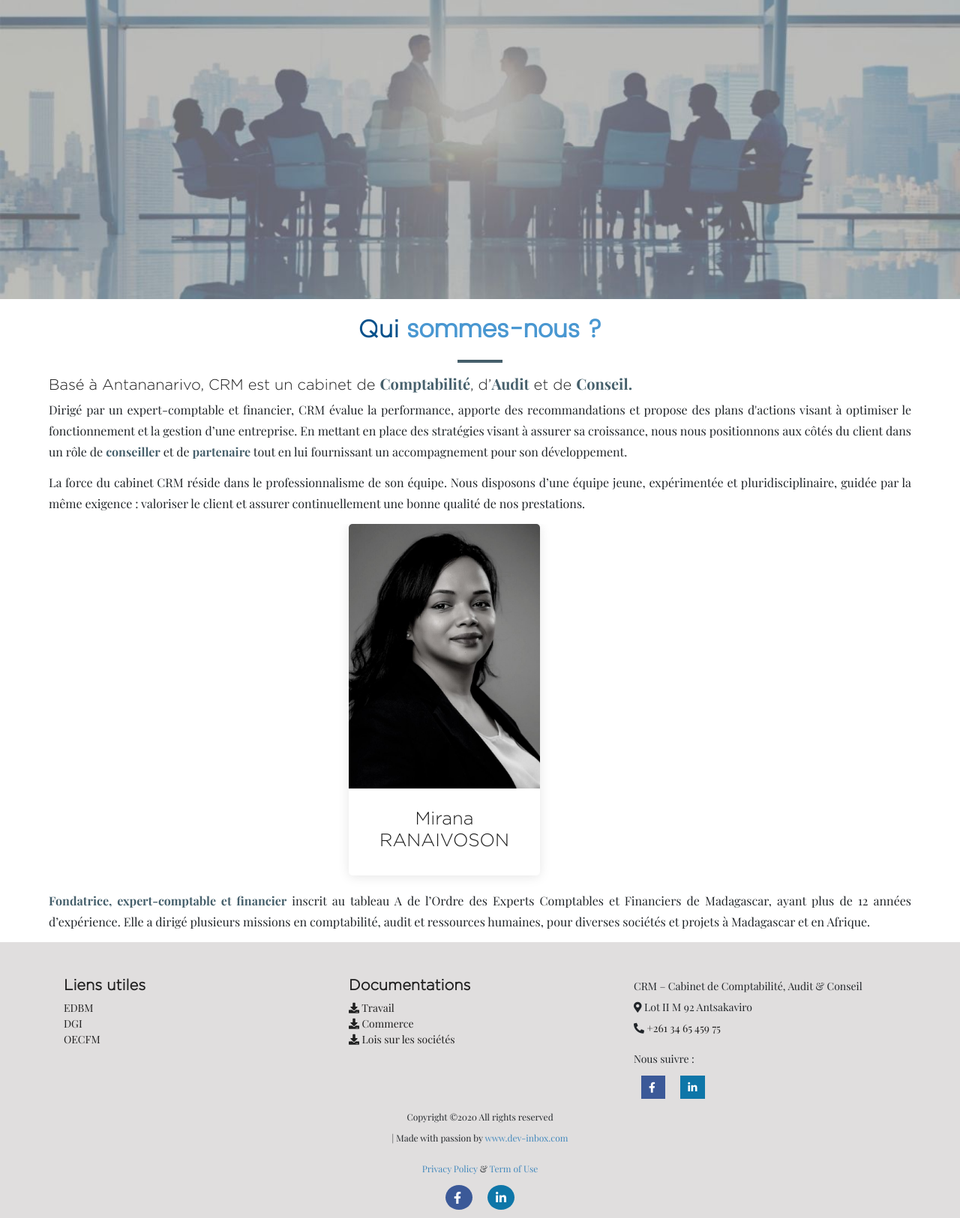
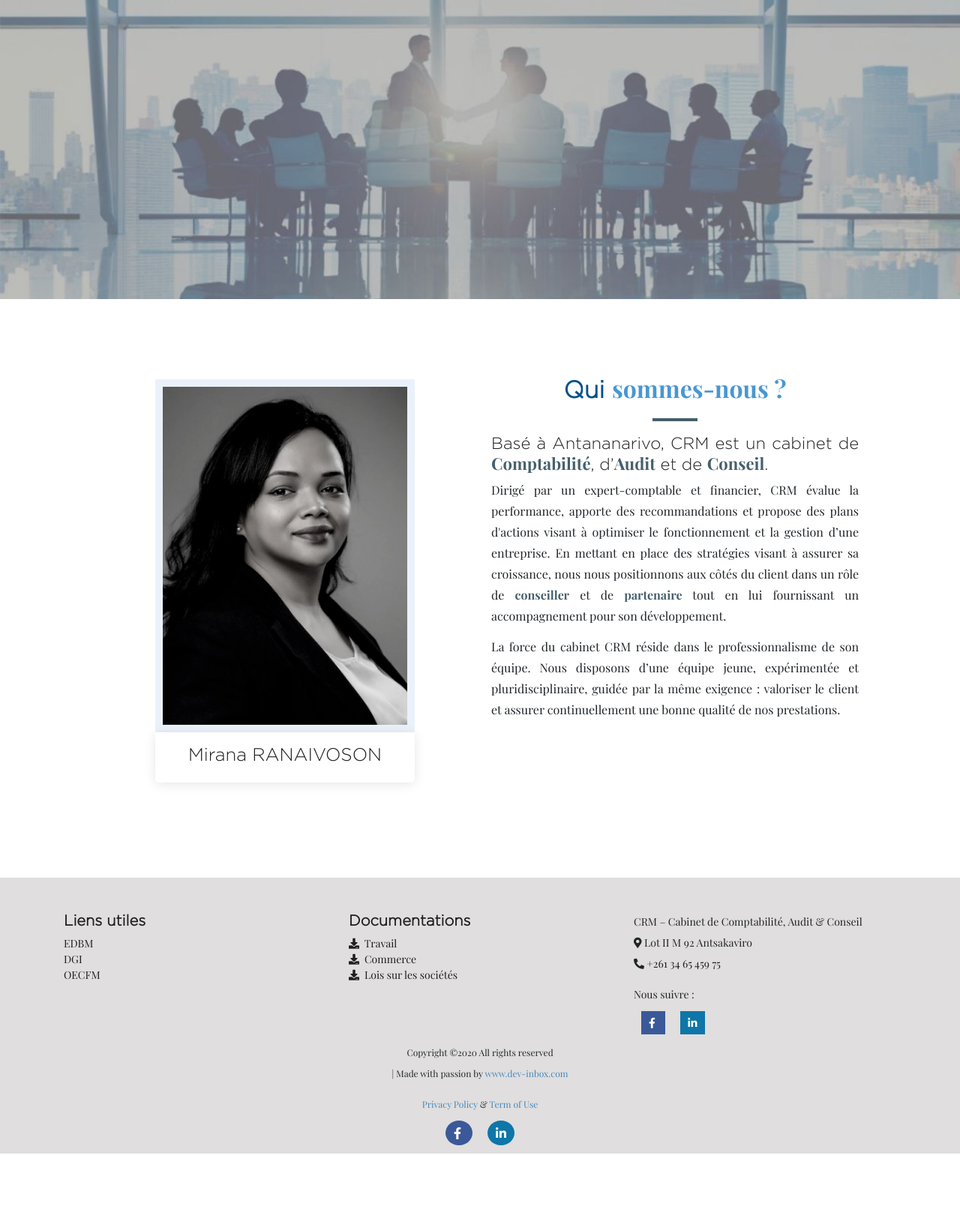
Before and after one commit to hery0011/cabinet_CRM, a PHP site: page /cabinet_qui_sommes_nous.html in a window 1280 px wide. Shown: the part 126-1751 px from the top of the page at 75% size. After the commit the page ends 1665 px from the top, so only its background shows below. Run offline with PHP 8.4, Linux system fonts and the light colour scheme; some web fonts are replaced.

Commit message:
version 24/11/2020

```diff
--- a/cabinet_missions.html
+++ b/cabinet_missions.html
@@ -132,9 +132,9 @@
 		                                <strong>Documentations</strong>
 		                            </h3>
 		                            <ul>
-		                                <li><a target="_blank" href="https://edbm.mg/sitemap/main-doeuvre/?lang=fr"><i class="fa fa-download"></i> Travail</a></li>
-		                                <li><a target="_blank" href="https://edbm.mg/sitemap/commerce/?lang=fr"><i class="fa fa-download"></i> Commerce</a></li>
-		                                <li><a target="_blank" href="https://edbm.mg/sitemap/lois-sur-les-societes/?lang=fr"><i class="fa fa-download"></i> Lois sur les sociétés</a></li>
+		                                <li><a target="_blank" href="https://edbm.mg/sitemap/main-doeuvre/?lang=fr"><i class="fa fa-download"></i>&nbsp Travail</a></li>
+		                                <li><a target="_blank" href="https://edbm.mg/sitemap/commerce/?lang=fr"><i class="fa fa-download"></i>&nbsp Commerce</a></li>
+		                                <li><a target="_blank" href="https://edbm.mg/sitemap/lois-sur-les-societes/?lang=fr"><i class="fa fa-download"></i>&nbsp Lois sur les sociétés</a></li>
 		                            </ul>
 		                        </div>
 		                    </div>
--- a/cabinet_qui_sommes_nous.html
+++ b/cabinet_qui_sommes_nous.html
@@ -75,94 +75,44 @@
     <div id="banner" class="banner-cabinet"></div>
 
     <!-- BODY -->
-    <div class="container-fluid">
-        <div class="row">
-
    <section>
-                <div class="container-fluid">
+            <div class="container">
                 <div class="about">
                     <div class="row">
-                             <div class="col-md-12">
-                                <div class="missions">
-                                    <h2 class="title text-center"><strong>Qui <span style="color:#4997d1; font-family: 'Poppins'; ">sommes-nous ?</span> </strong></h2>
+                    <div class="col-md-6">
+                        <div class="about-img wow zoomIn">
+                            <div class="founder-img">
+                                <img src="img/images/fondatrice.jpg">
+                            </div>
+                            <div class="founder-description">
+                                <p class="text-justify founder-description-txt">
+                                    Fondatrice, <b>expert-comptable</b> et <b>financier</b> inscrit au tableau A de l’Ordre des Experts Comptables et Financiers de Madagascar, ayant plus de 12 années d’expérience. Elle a dirigé plusieurs missions en comptabilité, audit et ressources humaines, pour diverses sociétés et projets à Madagascar et en Afrique.
+                                </p>
+                            </div>
+                            <div class="founder-name">
+                                <h4>Mirana RANAIVOSON</h4>
+                            </div>
+                        </div>
+
+                    </div>
+                    <div class="col-md-6">
+                        <div class="about-content wow slideInRight">
+                            <h2 class="title text-center"><strong>Qui <span style="color:#4997d1;">sommes-nous ?</span> </strong></h2>
                             <hr class="separator">
-                                    <h5 class="text-justify">Basé à Antananarivo, CRM est un cabinet de <span style="font-weight: bold; color: #46606c;">Comptabilité</span>, d’<span style="font-weight: bold; color: #46606c;">Audit</span> et de <span style="font-weight: bold; color: #46606c;">Conseil.</span></h5>
+                            <h5 class="text-justify"><span class="qui_description">Basé à Antananarivo, CRM est un cabinet de <span style="font-weight: bold; color: #46606c;">Comptabilité</span>, d’<span style="font-weight: bold; color: #46606c;">Audit</span> et de <span style="font-weight: bold; color: #46606c;">Conseil</span>.</span></h5>
                             <p class="text-justify">
                                 Dirigé par un expert-comptable et financier, CRM évalue la performance, apporte des recommandations et propose des plans d'actions visant à optimiser le fonctionnement et la gestion d’une entreprise. En mettant en place des stratégies visant à assurer sa croissance, nous nous positionnons aux côtés du client dans un rôle de <span style="font-weight: bold; color: #46606c;">conseiller</span> et de <span style="font-weight: bold; color: #46606c;">partenaire</span> tout en lui fournissant un accompagnement pour son développement.
                             </p >
+
                             <p class="text-justify">
                                 La force du cabinet CRM réside dans le professionnalisme de son équipe. Nous disposons d’une équipe jeune, expérimentée et pluridisciplinaire, guidée par la même exigence : valoriser le client et assurer continuellement une bonne qualité de nos prestations.
                             </p>
                         </div>
                     </div>
                 </div>
-
-                        <!-- FONDATRICE -->
-                        <!-- <div class="row">
-                            <div class="col-md-12 img-content">
-                                <div class="about-img wow zoomIn">
-                                    <img src="img/images/fondatrice.jpg">
-                                </div>
-                            </div>
-                        </div> -->
-                        <!-- FONDATRICE -->
-
-                        <!-- FONDATRICE -->
-                        <div class="row">
-                            <div class="col-md-12">
-                                <!-- ======= Team Section ======= -->
-                                    <section id="team" class="team section-bg">
-                                      <div class="container div_fondatrice">
-                                        <div class="row">
-                                        <div class="col-lg-4 d-flex align-items-stretch"></div>
-
-                                          <div class="col-lg-3 d-flex align-items-stretch">
-                                            <div class="member" data-aos="fade-up" data-aos-delay="100">
-                                              <div class="member-img">
-                                                <img src="img/images/fondatrice.jpg" class="img-fluid" alt="Mirana RANAIVOSON">
-                                                <div class="social">
-                                                  <a href=""><i class="icofont-twitter"></i></a>
-                                                  <a href=""><i class="icofont-facebook"></i></a>
-                                                  <a href=""><i class="icofont-instagram"></i></a>
-                                                  <a href=""><i class="icofont-linkedin"></i></a>
-                                                </div>
-                                              </div>
-                                              <div class="member-info">
-                                                <h4>Mirana RANAIVOSON</h4>
-                                                <!-- <span>Chief Executive Officer</span> -->
-                                              </div>
-                                            </div>
-                                          </div>
-
-                                        <div class="col-lg-3 d-flex align-items-stretch"></div>
-                                        <div class="col-lg-2 d-flex align-items-stretch"></div>
-                                      </div>
-                                    </section>
-                                    <!-- End Team Section -->
-                            </div>
-                        </div>
-                        <!-- FONDATRICE -->
-
-
-                        <div class="row">
-                            <div class="col-md-12">
-                                <p class="text-justify">
-                                    <span style="font-weight: bold; color: #46606c;">Fondatrice, expert-comptable et financier</span> inscrit au tableau A de l’Ordre des Experts Comptables et Financiers de Madagascar, ayant plus de 12 années d’expérience. Elle a dirigé plusieurs missions en comptabilité, audit  et ressources humaines, pour diverses sociétés et projets à Madagascar et en Afrique.
-                                </p>
-                            </div>
-                        </div>
-
-
-
-
-
                 </div>
             </div>
         </section>
-
-
-        </div>
-    </div>
     <!-- BODY -->
 
     <!-- FOOTER -->
@@ -192,9 +142,9 @@
                                         <strong>Documentations</strong>
                                     </h3>
                                     <ul>
-                                        <li><a target="_blank" href="https://edbm.mg/sitemap/main-doeuvre/?lang=fr"><i class="fa fa-download"></i> Travail</a></li>
-                                        <li><a target="_blank" href="https://edbm.mg/sitemap/commerce/?lang=fr"><i class="fa fa-download"></i> Commerce</a></li>
-                                        <li><a target="_blank" href="https://edbm.mg/sitemap/lois-sur-les-societes/?lang=fr"><i class="fa fa-download"></i> Lois sur les sociétés</a></li>
+                                        <li><a target="_blank" href="https://edbm.mg/sitemap/main-doeuvre/?lang=fr"><i class="fa fa-download"></i>&nbsp Travail</a></li>
+                                        <li><a target="_blank" href="https://edbm.mg/sitemap/commerce/?lang=fr"><i class="fa fa-download"></i>&nbsp Commerce</a></li>
+                                        <li><a target="_blank" href="https://edbm.mg/sitemap/lois-sur-les-societes/?lang=fr"><i class="fa fa-download"></i>&nbsp Lois sur les sociétés</a></li>
                                     </ul>
                                 </div>
                             </div>
--- a/cabinet_valeurs.html
+++ b/cabinet_valeurs.html
@@ -169,9 +169,9 @@
 		                                <strong>Documentations</strong>
 		                            </h3>
 		                            <ul>
-		                                <li><a target="_blank" href="https://edbm.mg/sitemap/main-doeuvre/?lang=fr"><i class="fa fa-download"></i> Travail</a></li>
-		                                <li><a target="_blank" href="https://edbm.mg/sitemap/commerce/?lang=fr"><i class="fa fa-download"></i> Commerce</a></li>
-		                                <li><a target="_blank" href="https://edbm.mg/sitemap/lois-sur-les-societes/?lang=fr"><i class="fa fa-download"></i> Lois sur les sociétés</a></li>
+		                                <li><a target="_blank" href="https://edbm.mg/sitemap/main-doeuvre/?lang=fr"><i class="fa fa-download"></i>&nbsp Travail</a></li>
+		                                <li><a target="_blank" href="https://edbm.mg/sitemap/commerce/?lang=fr"><i class="fa fa-download"></i>&nbsp Commerce</a></li>
+		                                <li><a target="_blank" href="https://edbm.mg/sitemap/lois-sur-les-societes/?lang=fr"><i class="fa fa-download"></i>&nbsp Lois sur les sociétés</a></li>
 		                            </ul>
 		                        </div>
 		                    </div>
--- a/contact.html
+++ b/contact.html
@@ -173,9 +173,9 @@
 		                                <strong>Documentations</strong>
 		                            </h3>
 		                            <ul>
-		                                <li><a target="_blank" href="https://edbm.mg/sitemap/main-doeuvre/?lang=fr"><i class="fa fa-download"></i> Travail</a></li>
-		                                <li><a target="_blank" href="https://edbm.mg/sitemap/commerce/?lang=fr"><i class="fa fa-download"></i> Commerce</a></li>
-		                                <li><a target="_blank" href="https://edbm.mg/sitemap/lois-sur-les-societes/?lang=fr"><i class="fa fa-download"></i> Lois sur les sociétés</a></li>
+		                                <li><a target="_blank" href="https://edbm.mg/sitemap/main-doeuvre/?lang=fr"><i class="fa fa-download"></i>&nbsp Travail</a></li>
+		                                <li><a target="_blank" href="https://edbm.mg/sitemap/commerce/?lang=fr"><i class="fa fa-download"></i>&nbsp Commerce</a></li>
+		                                <li><a target="_blank" href="https://edbm.mg/sitemap/lois-sur-les-societes/?lang=fr"><i class="fa fa-download"></i>&nbsp Lois sur les sociétés</a></li>
 		                            </ul>
 		                        </div>
 		                    </div>
--- a/css/style.css
+++ b/css/style.css
@@ -304,6 +304,9 @@ a.log-btn:hover {
 	/*text-align: center;*/
 	color: #07518b;
 }
+
+
+
 
 .service-icon {
 	display: inline-block;
@@ -867,7 +870,7 @@ box-shadow: rgba(0, 0, 0, 0.15) 0px 0px 5px 3px;
 	border: 1px solid #4997d1;
 	padding: 20px;
 	width: 350px;
-	height: 370px;
+	height: 310px;
 	margin: 15px auto;
 }
 
@@ -1132,57 +1135,78 @@ log-main
 }
 
 .about {
-	padding-right: 50px;
-	padding-left: 50px;
+	padding: 50px;
 	box-sizing: border-box;
 	display: block;
 }
 .about-img {
-	padding: 80px;
+	text-align: center;
+	padding: 57px 72px;
+	position: relative;
+	overflow: hidden;
 }
-.about-img img {
+.founder-img img {
 	width: 100%;
-	position: relative;
-	border: 10px solid white;
+	border: 10px solid #ebf1fa;
 	transition: all 1s ease-in-out
 }
-.about-img img:hover {
-	transform: scale(1.1);
+.founder-img {
+	position: relative;
 }
-.about-img::before {
-    position: absolute;
-	left: 50px;
-	top: 35px;
-	width: 65%;
-	height: 77%;
-	z-index: -1;
+.about-img:hover .founder-img::before {
+	height: 100%;
+}
+.founder-img::before {
 	content: '';
-	background-color: #ebf1fa;
-	transition: .5s;
+	background-color: #46606c;
+	bottom: 0;
+	left: 0;
+	position: absolute;
+	width: 100%;
+	height: 0;
+	opacity: 0.7;
+	transition: height 500ms ease-in-out;
 }
-.about-img::after {
-   position: absolute;
-	right: 48px;
-	bottom: 35px;
-	width: 65%;
-	height: 75%;
-	z-index: -1;
-	content: '';
-	background-color: #ebf1fa;
-	transition: .5s;
+.founder-description {
+	position: absolute;
+	color: #fff;
+	bottom: -330px;
+	left: 0;
+	padding: 91px;
+	transition: bottom 500ms ease-in-out;
 }
-
-
+.founder-name {
+	padding: 15px;
+	text-align: center;
+	border-radius: 5px;
+	border-top-left-radius: 0;
+	border-top-right-radius: 0;
+	border-bottom-right-radius: 5px;
+	border-bottom-left-radius: 5px;
+	box-shadow: 0px 2px 15px rgba(0, 0, 0, 0.1);
+	margin-bottom: 20px;
+	position: relative;
+	z-index: 1;
+}
+.about-img:hover .founder-description {
+	bottom: 47px;
+}
+.about-content {
+	padding-top: 30px;
+}
+.about-content h3 {
+	margin-bottom: 25px;
+}
 .img-content {
 	max-width: 100px;
 	max-height : 100px;
 }
 
 .qui_description {
-	color: #696592;
+	/*color: #696592; */
 	font-weight: 400;
 	font-size: 22px;
-	font-style: italic;
+	font-family: Gotham;
 }
 
 
--- a/devis.html
+++ b/devis.html
@@ -303,9 +303,9 @@
 		                                <strong>Documentations</strong>
 		                            </h3>
 		                            <ul>
-		                                <li><a target="_blank" href="https://edbm.mg/sitemap/main-doeuvre/?lang=fr"><i class="fa fa-download"></i> Travail</a></li>
-		                                <li><a target="_blank" href="https://edbm.mg/sitemap/commerce/?lang=fr"><i class="fa fa-download"></i> Commerce</a></li>
-		                                <li><a target="_blank" href="https://edbm.mg/sitemap/lois-sur-les-societes/?lang=fr"><i class="fa fa-download"></i> Lois sur les sociétés</a></li>
+		                                <li><a target="_blank" href="https://edbm.mg/sitemap/main-doeuvre/?lang=fr"><i class="fa fa-download"></i>&nbsp Travail</a></li>
+		                                <li><a target="_blank" href="https://edbm.mg/sitemap/commerce/?lang=fr"><i class="fa fa-download"></i>&nbsp Commerce</a></li>
+		                                <li><a target="_blank" href="https://edbm.mg/sitemap/lois-sur-les-societes/?lang=fr"><i class="fa fa-download"></i>&nbsp Lois sur les sociétés</a></li>
 		                            </ul>
 		                        </div>
 		                    </div>
--- a/js/main.js
+++ b/js/main.js
@@ -22,3 +22,10 @@ $('.hamburger').click(function(){
 $('.nav-drop-menu').click(function(){
 	$(this).next().toggle();
 })
+
+$('.about-img img').on('mouseover', function(){
+	$('.founder-description').addClass('show-description')
+})
+$('.about-img img').on('mouseleave', function(){
+	$('.founder-description').removeClass('show-description')
+})
--- a/service_conseil.html
+++ b/service_conseil.html
@@ -150,9 +150,9 @@
 		                                <strong>Documentations</strong>
 		                            </h3>
 		                            <ul>
-		                                <li><a target="_blank" href="https://edbm.mg/sitemap/main-doeuvre/?lang=fr"><i class="fa fa-download"></i> Travail</a></li>
-		                                <li><a target="_blank" href="https://edbm.mg/sitemap/commerce/?lang=fr"><i class="fa fa-download"></i> Commerce</a></li>
-		                                <li><a target="_blank" href="https://edbm.mg/sitemap/lois-sur-les-societes/?lang=fr"><i class="fa fa-download"></i> Lois sur les sociétés</a></li>
+		                                <li><a target="_blank" href="https://edbm.mg/sitemap/main-doeuvre/?lang=fr"><i class="fa fa-download"></i>&nbsp Travail</a></li>
+		                                <li><a target="_blank" href="https://edbm.mg/sitemap/commerce/?lang=fr"><i class="fa fa-download"></i>&nbsp Commerce</a></li>
+		                                <li><a target="_blank" href="https://edbm.mg/sitemap/lois-sur-les-societes/?lang=fr"><i class="fa fa-download"></i>&nbsp Lois sur les sociétés</a></li>
 		                            </ul>
 		                        </div>
 		                    </div>
--- a/service_expertise.html
+++ b/service_expertise.html
@@ -169,9 +169,9 @@
 		                                <strong>Documentations</strong>
 		                            </h3>
 		                            <ul>
-		                                <li><a target="_blank" href="https://edbm.mg/sitemap/main-doeuvre/?lang=fr"><i class="fa fa-download"></i> Travail</a></li>
-		                                <li><a target="_blank" href="https://edbm.mg/sitemap/commerce/?lang=fr"><i class="fa fa-download"></i> Commerce</a></li>
-		                                <li><a target="_blank" href="https://edbm.mg/sitemap/lois-sur-les-societes/?lang=fr"><i class="fa fa-download"></i> Lois sur les sociétés</a></li>
+		                                <li><a target="_blank" href="https://edbm.mg/sitemap/main-doeuvre/?lang=fr"><i class="fa fa-download"></i>&nbsp Travail</a></li>
+		                                <li><a target="_blank" href="https://edbm.mg/sitemap/commerce/?lang=fr"><i class="fa fa-download"></i>&nbsp Commerce</a></li>
+		                                <li><a target="_blank" href="https://edbm.mg/sitemap/lois-sur-les-societes/?lang=fr"><i class="fa fa-download"></i>&nbsp Lois sur les sociétés</a></li>
 		                            </ul>
 		                        </div>
 		                    </div>
--- a/service_investisseur.html
+++ b/service_investisseur.html
@@ -166,9 +166,9 @@
 		                                <strong>Documentations</strong>
 		                            </h3>
 		                            <ul>
-		                                <li><a target="_blank" href="https://edbm.mg/sitemap/main-doeuvre/?lang=fr"><i class="fa fa-download"></i> Travail</a></li>
-		                                <li><a target="_blank" href="https://edbm.mg/sitemap/commerce/?lang=fr"><i class="fa fa-download"></i> Commerce</a></li>
-		                                <li><a target="_blank" href="https://edbm.mg/sitemap/lois-sur-les-societes/?lang=fr"><i class="fa fa-download"></i> Lois sur les sociétés</a></li>
+		                                <li><a target="_blank" href="https://edbm.mg/sitemap/main-doeuvre/?lang=fr"><i class="fa fa-download"></i>&nbsp Travail</a></li>
+		                                <li><a target="_blank" href="https://edbm.mg/sitemap/commerce/?lang=fr"><i class="fa fa-download"></i>&nbsp Commerce</a></li>
+		                                <li><a target="_blank" href="https://edbm.mg/sitemap/lois-sur-les-societes/?lang=fr"><i class="fa fa-download"></i>&nbsp Lois sur les sociétés</a></li>
 		                            </ul>
 		                        </div>
 		                    </div>
```
Also changed, not shown: actualite.html (+5 -11 lines), article.html (+5 -11 lines), dashboard.php (+5 -5 lines), index.html (+12 -12 lines), service_audit.html (+5 -5 lines), service_fiscalité.html (+4 -4 lines). Lines whose indentation alone changed are shown as unchanged.
